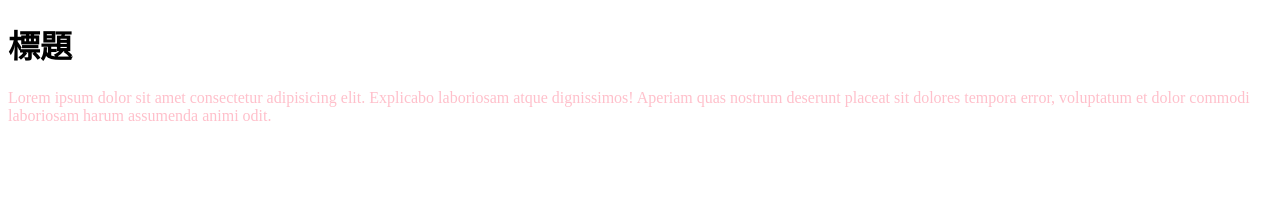
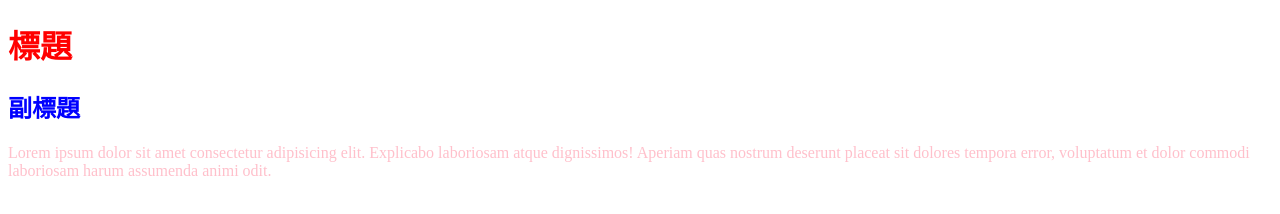
Before and after one commit to tg-Tina02/test2, a plain HTML site: page index.html in a window 1280 px wide. Drawn offline with Linux system fonts and the light colour scheme.

Commit message:
新增h2標籤跟樣式

```diff
--- a/css/all.css
+++ b/css/all.css
@@ -1,3 +1,9 @@
 p{
     color: pink;
 }
+h1{
+    color: red;
+}
+h2{
+    color: blue;
+}
--- a/index.html
+++ b/index.html
@@ -9,6 +9,7 @@
 </head>
 <body>
     <h1>標題</h1>
+    <h2>副標題</h2>
     <p>Lorem ipsum dolor sit amet consectetur adipisicing elit. Explicabo laboriosam atque dignissimos! Aperiam quas nostrum deserunt placeat sit dolores tempora error, voluptatum et dolor commodi laboriosam harum assumenda animi odit.</p>
 </body>
 </html>
```
Also changed, not shown: 1 other file.
